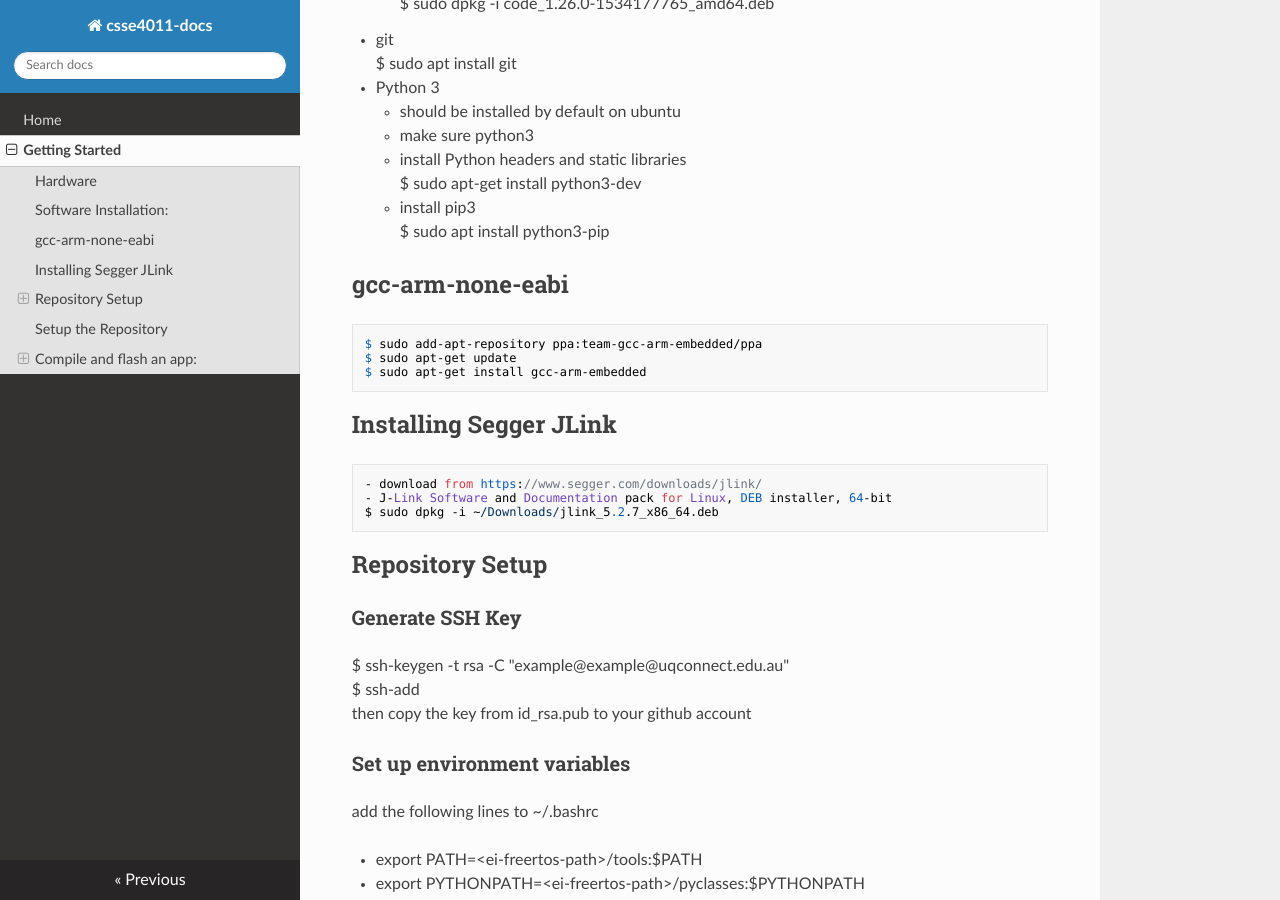
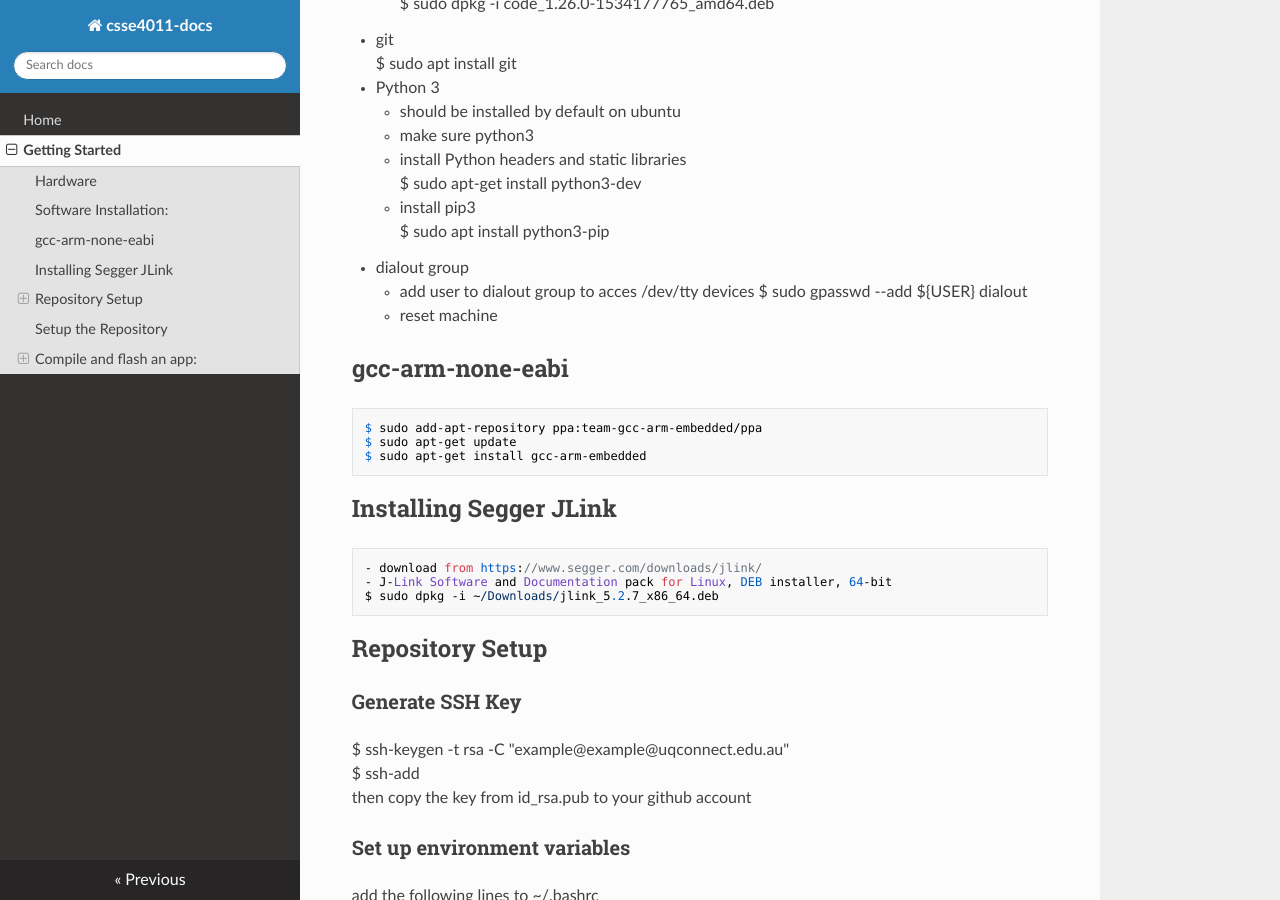
Before and after one commit to uqembeddedsys/csse4011-docs, an MkDocs documentation site: the page built from docs/getting_started.md, in a window 1280 px wide and 900 px high, scrolled down 544 px. Built offline with MkDocs 1.6.1, drawn with Linux system fonts in a browser that asks for light colours; nearby versions of some CDN libraries.

Commit message:
added dialout group requirement

```diff
--- a/docs/getting_started.md
+++ b/docs/getting_started.md
@@ -22,7 +22,10 @@ The repo may be setup for Linux, OSX, or WSL, this guide will be using Linux. It
         $ sudo apt-get install python3-dev
     - install pip3
         $ sudo apt install python3-pip
-
+* dialout group
+    - add user to dialout group to acces /dev/tty devices
+    $ sudo gpasswd --add ${USER} dialout
+    - reset machine
 ## gcc-arm-none-eabi
     $ sudo add-apt-repository ppa:team-gcc-arm-embedded/ppa
     $ sudo apt-get update
```
